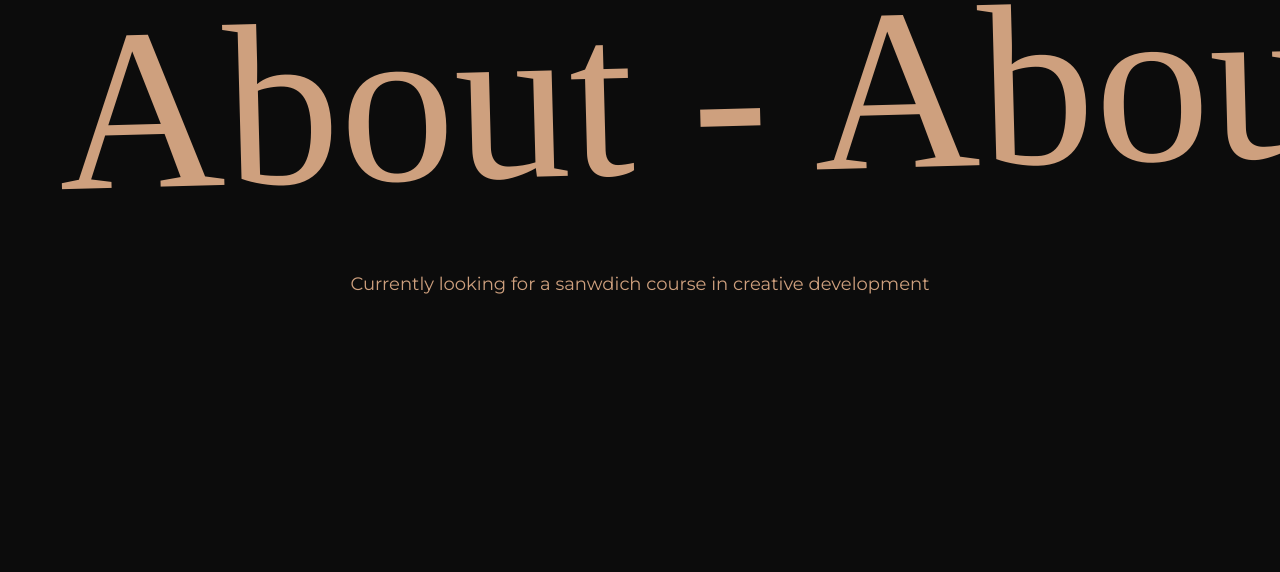
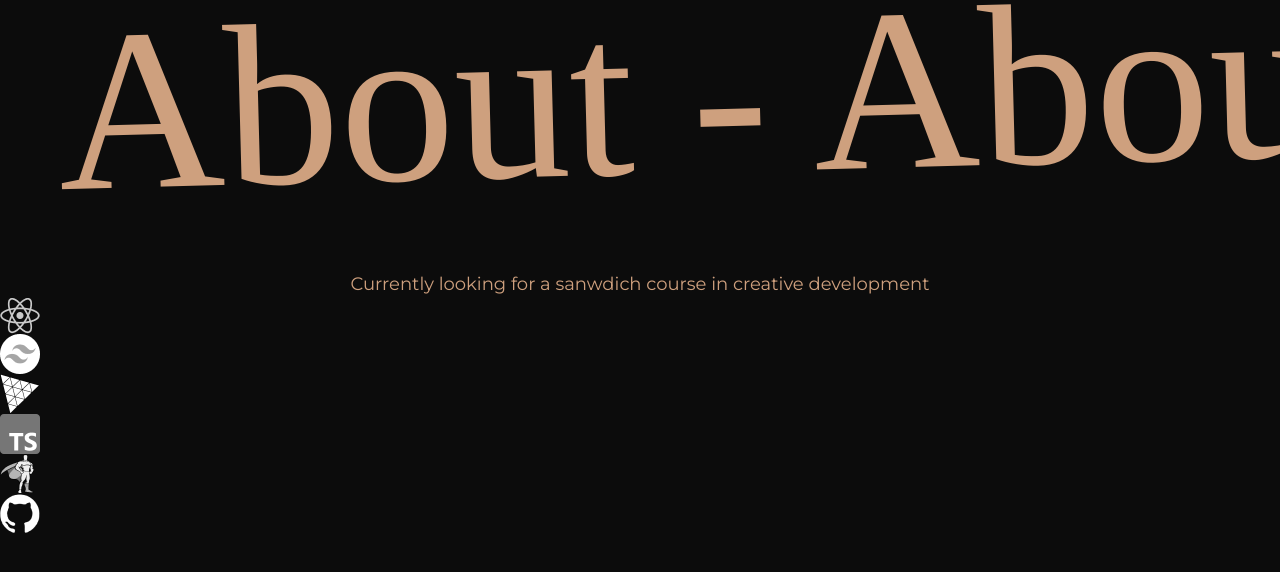
Before and after one commit to kilelx/portfolio, a React (Vite) app: page / in a window 1280 px wide. Shown: the part 852-1424 px from the top of the page. Built offline with nearby package versions, Linux system fonts and the light colour scheme.

Commit message:
setup logos on about section

```diff
--- a/src/components/About.jsx
+++ b/src/components/About.jsx
@@ -1,7 +1,16 @@
 import React from 'react'
 import Title from './Title'
+import logo1 from '../../public/assets/logo_1.png'
+import logo2 from '../../public/assets/logo_2.png'
+import logo3 from '../../public/assets/logo_3.png'
+import logo4 from '../../public/assets/logo_4.png'
+import logo5 from '../../public/assets/logo_5.png'
+import logo6 from '../../public/assets/logo_6.png'
 
 export default function About() {
+
+  const logos = [logo1, logo2, logo3, logo4, logo5, logo6];
+
   return (
     <section>
         <Title
@@ -10,7 +19,9 @@ export default function About() {
         negative={true}
         />
         <div>
-
+          {logos.map((logo, index) => {
+            return <img src={logo} alt="" key={index} />
+          })}
         </div>
     </section>
   )
```
